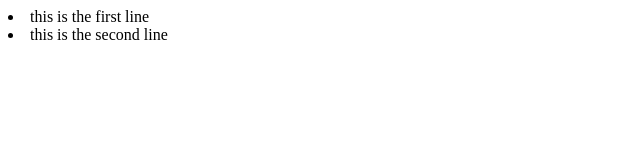
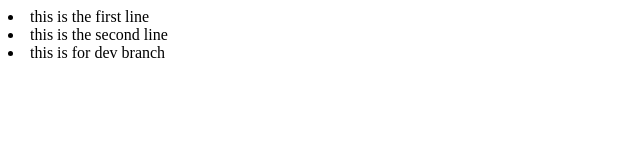
Before and after one commit to elbertwang/gitdemo, a plain HTML site: page index.html in a window 1280 px wide. Shown: the whole page, without its empty margins (0-640 px from the left). Drawn offline with Linux system fonts and the light colour scheme.

Commit message:
commit in dev branch dev

```diff
--- a/index.html
+++ b/index.html
@@ -10,4 +10,7 @@
     <li>
         this is the second line
     </li>
+    <li>
+        this is for dev branch
+    </li>
 </body>
```
